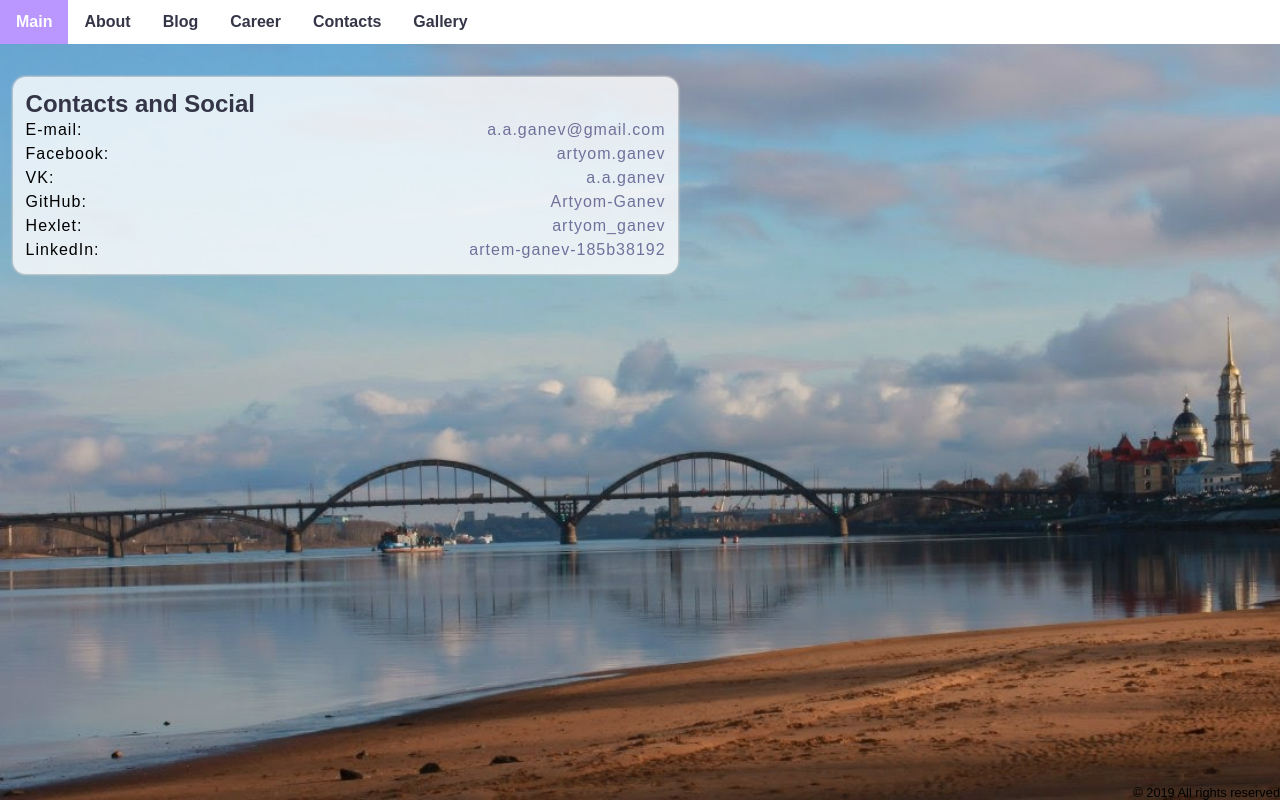
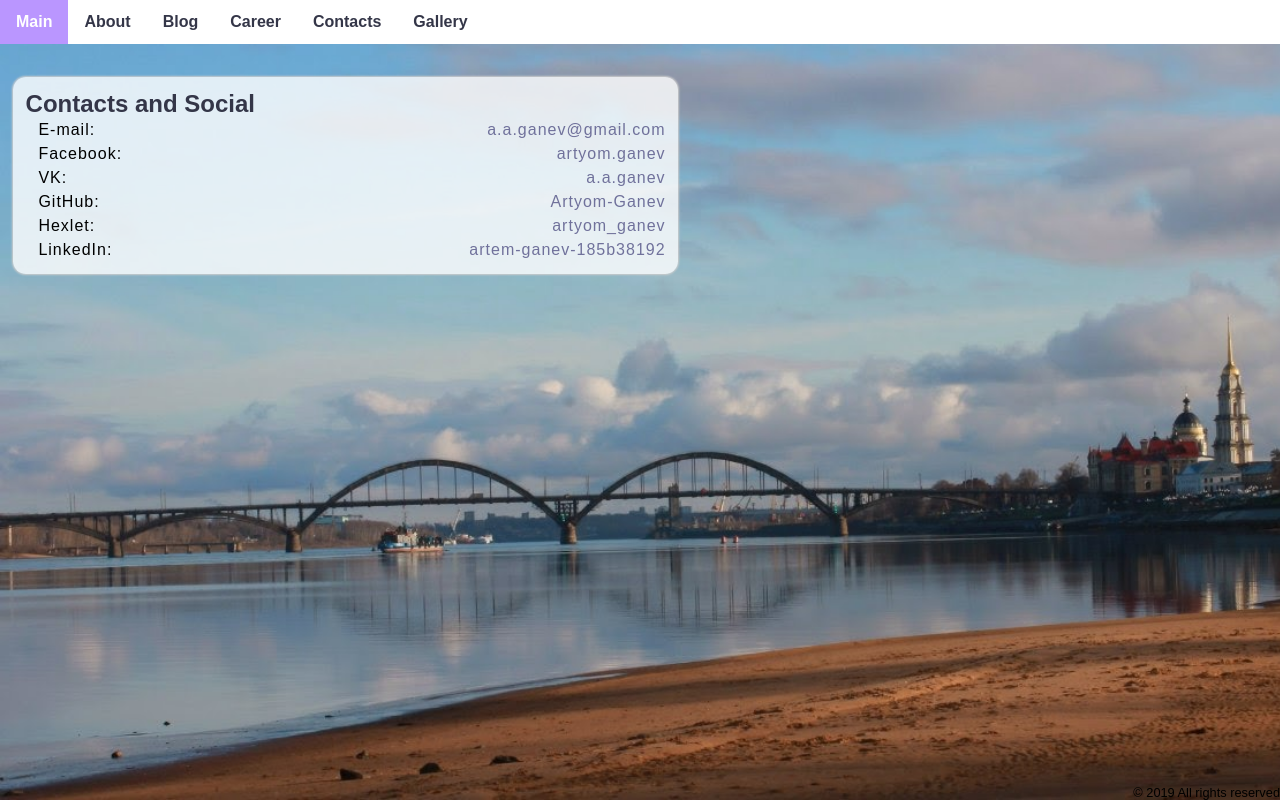
Before and after one commit to artyom-88/artyom-88.github.io, a React (Create React App) app: page /#/contacts in a window 1280 px wide. Built offline with nearby package versions, Linux system fonts and the light colour scheme.

Commit message:
add gallery

```diff
--- a/src/components/Page/Blog.scss
+++ b/src/components/Page/Blog.scss
@@ -11,6 +11,7 @@
 
     &Container {
       padding-bottom: 0.5em;
+      padding-left: 0.8em;
       letter-spacing: 1px;
       word-spacing: 1px;
     }
--- a/src/components/Page/Contacts.scss
+++ b/src/components/Page/Contacts.scss
@@ -4,6 +4,7 @@
     line-height: 24px;
     letter-spacing: 1px;
     word-spacing: 1px;
+    padding-left: 0.8em;
   }
 
   &__item {
```
